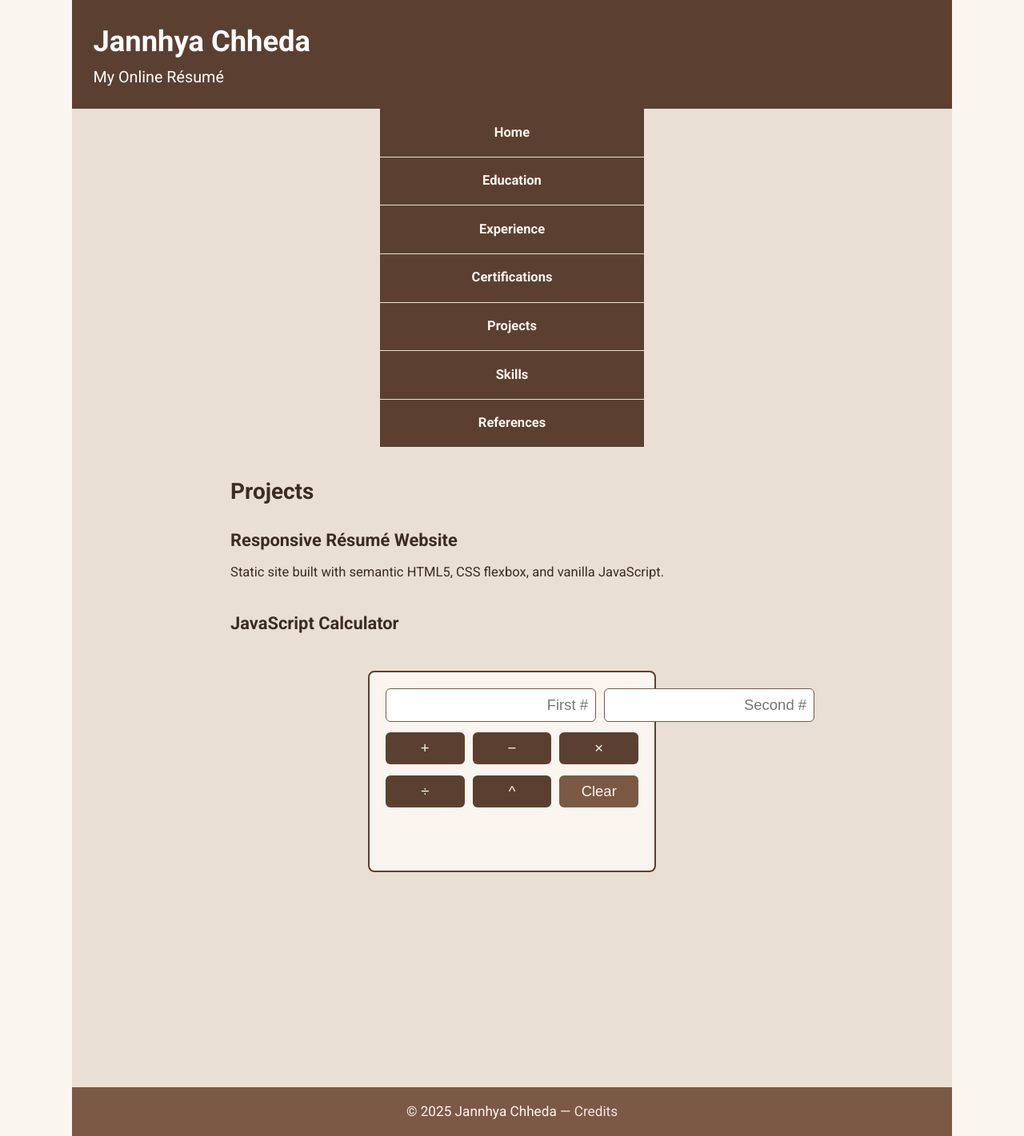
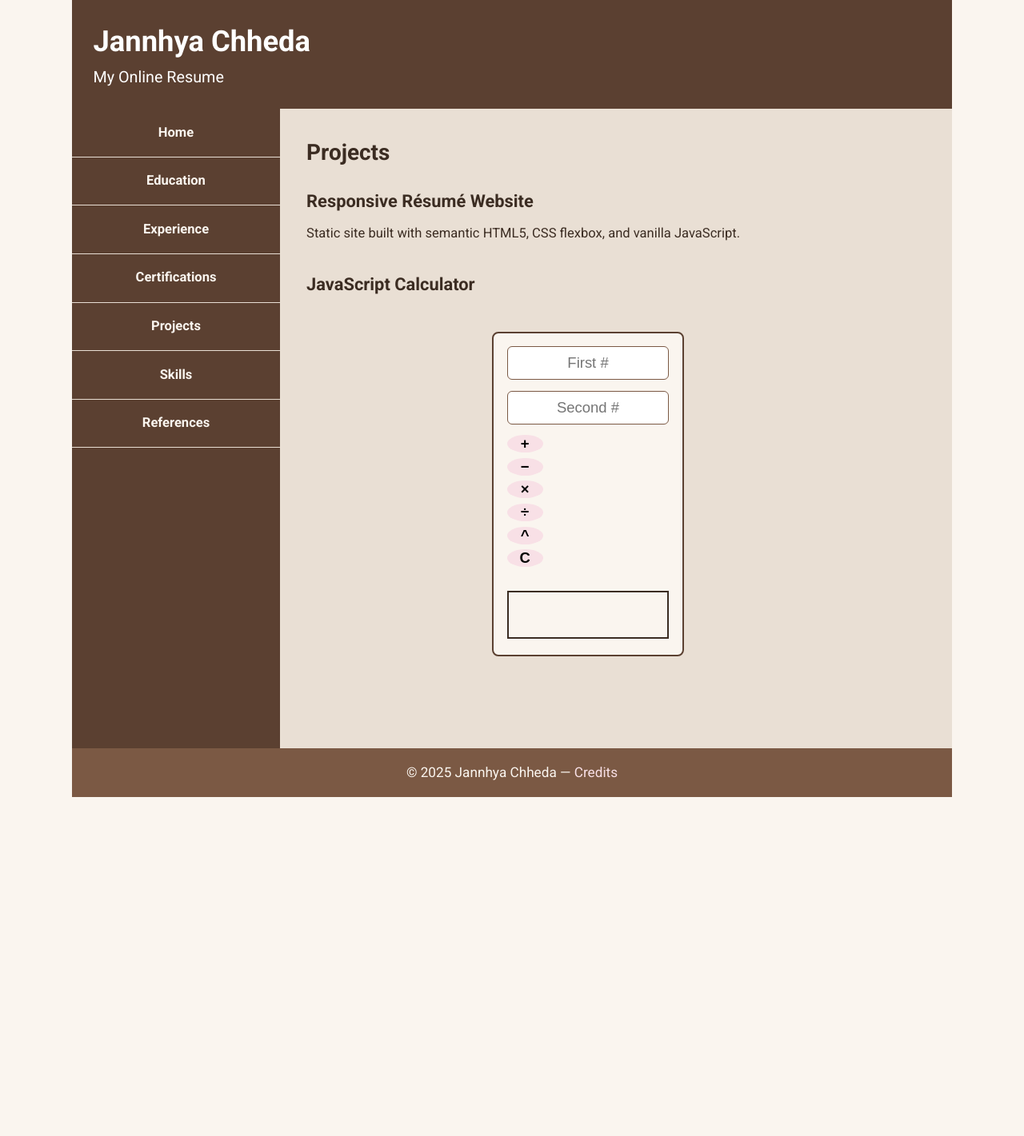
Before and after one commit to jannhyachheda/mp1, a plain HTML site: page projects.html in a window 1280 px wide. Shown: the whole page at 80% size. After the commit the page ends 997 px from the top, so only its background shows below. Drawn offline with Linux system fonts and the light colour scheme.

Commit message:
Final - fixed errors. changed layout and content.

```diff
--- a/calc.js
+++ b/calc.js
@@ -20,7 +20,7 @@ function divide(){
 function power(){
     const [a,b] = getVals();
     let res = 1;
-    for(let i = 0; i < b; i++){ res *= a; }   // required for-loop
+    for(let i = 0; i < b; i++){ res *= a; }
     show(res);
 }
 function clearCalc(){
--- a/projects.html
+++ b/projects.html
@@ -6,14 +6,12 @@
     <title>Projects | Jannhya Chheda</title>
     <link rel="stylesheet" href="style.css">
 </head>
-<body>
+<body class="calc-vert">
 <div class="container">
-    <header>
-        <h1>Jannhya Chheda</h1>
-        <p>My Online Résumé</p>
-    </header>
+    <header><h1>Jannhya Chheda</h1><p>My Online Resume</p></header>
 
-    <nav>
+    <div class="page-flex">
+        <nav class="fixed-side">
             <ul>
                 <li><a href="index.html">Home</a></li>
                 <li><a href="education.html">Education</a></li>
@@ -33,34 +31,27 @@
                 <p>Static site built with semantic HTML5, CSS flexbox, and vanilla JavaScript.</p>
             </section>
 
-        <!-- ---------- Calculator ---------- -->
             <h3>JavaScript Calculator</h3>
 
             <div id="calc-shell">
-            <div class="row">
                 <input id="num1" type="text" placeholder="First #">
                 <input id="num2" type="text" placeholder="Second #">
-            </div>
 
                 <div class="row">
                     <button onclick="add()">+</button>
                     <button onclick="subtract()">−</button>
                     <button onclick="multiply()">×</button>
+                    <button onclick="divide()">÷</button>
+                    <button onclick="power()">^</button>
+                    <button onclick="clearCalc()">C</button>
                 </div>
 
-            <div class="row">
-                <button onclick="divide()">÷</button>
-                <button onclick="power()">^</button>
-                <button class="clear" onclick="clearCalc()">Clear</button>
+                <div id="result" class="result-box"></div>
+            </div>
+        </main>
     </div>
 
-            <h4 id="result"></h4>
-        </div>
-    </main>
-
-    <footer>
-        <p>© 2025 Jannhya Chheda — <a href="credits.html">Credits</a></p>
-    </footer>
+    <footer><p>© 2025 Jannhya Chheda — <a href="credits.html">Credits</a></p></footer>
 </div>
 <script src="calc.js"></script>
 </body>
--- a/style.css
+++ b/style.css
@@ -1,144 +1,56 @@
-/* GOOGLE FONT */
+/* GOOGLE FONT + COLOR PALETTE (unchanged) */
 @import url('https://fonts.googleapis.com/css2?family=Roboto:wght@300;400;700&display=swap');
-
-/* ---------- PALETTE ---------- */
 :root{
-    --brown-900:#5b4031;
-    --brown-700:#7b5944;
-    --beige-100:#faf5ef;
-    --beige-300:#e9dfd4;
-    --pink-200:#f8e0e6;
-    --text-dark:#3b2c22;
+    --brown-900:#5b4031; --brown-700:#7b5944;
+    --beige-100:#faf5ef; --beige-300:#e9dfd4;
+    --pink-200:#f8e0e6;  --text-dark:#3b2c22;
 }
 
-/* ---------- RESET / BASE ---------- */
+/* BASE + HEADER + FOOTER (unchanged) */
 *{margin:0;padding:0;box-sizing:border-box;}
 html{font-size:calc(14px + .2vw);scroll-behavior:smooth;}
-body{
-    font-family:'Roboto',sans-serif;
-    background:var(--beige-100);
-    color:var(--text-dark);
-    line-height:1.6;
-}
+body{font-family:'Roboto',sans-serif;background:var(--beige-100);color:var(--text-dark);line-height:1.6;}
 img{max-width:100%;height:auto;border-radius:6px;}
+.container{display:flex;flex-direction:column;align-items:center;max-width:1100px;margin:auto;background:var(--beige-300);min-height:100vh;}
+header{width:100%;background:var(--brown-900);color:#fff;padding:1.4rem 1.6rem;}
+header h1{font-size:calc(1.5rem + .9vw);} header p{font-size:calc(1rem + .25vw);}
+@media(max-width:750px){header{text-align:center;}}
+footer{width:100%;background:var(--brown-700);color:var(--beige-100);text-align:center;padding:1rem 0;font-size:calc(.9rem + .18vw);}
+footer a{color:var(--pink-200);text-decoration:none;} footer a:hover{text-decoration:underline;}
 
-/* ---------- PAGE WRAPPER ---------- */
-.container{
-    display:flex;
-    flex-direction:column;
-    align-items:center;
-    max-width:1100px;
-    margin:0 auto;
-    background:var(--beige-300);
-    min-height:100vh;
-}
+/* TWO-COLUMN LAYOUT */
+.page-flex{display:flex;width:100%;}
+@media(max-width:750px){.page-flex{flex-direction:column;}}
+nav.fixed-side{flex:0 0 260px;background:var(--brown-900);}
+@media(max-width:750px){nav.fixed-side{flex:none;width:100%;}}
 
-/* ---------- HEADER ---------- */
-header{
-    width:100%;
-    background:var(--brown-900);
-    color:#fff;
-    padding:1.4rem 1.6rem;
-}
-header h1{font-size:calc(1.5rem + .9vw);font-weight:700;}
-header p{font-size:calc(1rem + .25vw);}
-@media(max-width:750px){header{text-align:center;}}
-
-/* ---------- NAVIGATION ---------- */
-nav{
-    width:100%;
-    background:var(--brown-900);
-}
-nav ul{
-    list-style:none;
-    display:flex;
-    flex-direction:column;
-}
+/* NAV LINKS */
+nav ul{list-style:none;display:flex;flex-direction:column;}
 nav li{border-bottom:1px solid var(--beige-300);}
-nav a{
-    display:block;
-    padding:1rem;
-    text-align:center;
-    text-decoration:none;
-    font-weight:700;
-    color:var(--beige-100);
-}
+nav a{display:block;padding:1rem;text-align:center;font-weight:700;color:var(--beige-100);text-decoration:none;}
 nav a:hover{background:var(--pink-200);color:var(--text-dark);}
 @media(max-width:750px){
     nav ul{flex-direction:row;flex-wrap:wrap;}
-    nav li{flex:1;border-bottom:none;border-right:1px solid var(--beige-300);}
-    nav li:last-child{border-right:none;}
+    nav li{flex:1;border-bottom:none;border-right:1px solid var(--beige-300);} nav li:last-child{border-right:none;}
 }
-@media(min-width:751px){nav{max-width:30%;}}
 
-/* ---------- MAIN ---------- */
-main{
-    flex:1;
-    width:100%;
-    padding:2rem;
-    min-height:100vh;               /* prevents bottom gap */
-}
+/* MAIN */
+main{flex:1;padding:2rem;min-height:100vh;width:100%;}
 @media(min-width:1001px){main{max-width:70%;}}
-.section{margin-bottom:2rem;}
-h2{margin-bottom:1.2rem;font-size:calc(1.3rem + .5vw);}
-h3{margin-bottom:0.6rem;font-size:calc(1.05rem + .35vw);}
-ul.bullets{padding-left:1.3rem;}
-ul.bullets li{margin-bottom:0.5rem;}
+.section{margin-bottom:2rem;} h2{margin-bottom:1.2rem;font-size:calc(1.3rem + .5vw);} h3{margin-bottom:0.6rem;font-size:calc(1.05rem + .35vw);}
+ul.bullets{padding-left:1.3rem;} ul.bullets li{margin-bottom:0.5rem;}
 
-/* ---------- FOOTER ---------- */
-footer{
-    width:100%;
-    background:var(--brown-700);
-    color:var(--beige-100);
-    text-align:center;
-    padding:1rem 0;
-    font-size:calc(.9rem + .18vw);
-}
-footer a{color:var(--pink-200);text-decoration:none;}
-footer a:hover{text-decoration:underline;}
+/* REFERENCE CARDS (beige theme) */
+.ref-card{background:var(--beige-100);border-left:6px solid var(--brown-700);padding:1rem 1.2rem;margin-bottom:1.6rem;border-radius:6px;}
+.ref-card em{color:var(--brown-900);}  /* subtle highlight */
 
-/* ---------- CALCULATOR ---------- */
-#calc-shell{
-    max-width:360px;
-    margin:2.5rem auto;
-    padding:1.2rem;
-    border:2px solid var(--brown-900);
-    border-radius:8px;
-    background:var(--beige-100);
-    display:flex;
-    flex-direction:column;
-    gap:0.8rem;
-}
+/* CALCULATOR (standard + vertical variant) */
+#calc-shell{max-width:360px;margin:2.5rem auto;padding:1.2rem;border:2px solid var(--brown-900);border-radius:8px;background:var(--beige-100);display:flex;flex-direction:column;gap:0.8rem;}
 #calc-shell .row{display:flex;gap:0.6rem;justify-content:space-between;}
-#calc-shell input{
-    flex:1;
-    padding:0.55rem;
-    font-size:calc(1rem + .15vw);
-    border:1px solid var(--brown-700);
-    border-radius:6px;
-    text-align:right;
-    background:#fff;
-}
-#calc-shell button{
-    flex:1;
-    padding:0.55rem;
-    font-size:calc(1rem + .15vw);
-    background:var(--brown-900);
-    color:var(--beige-100);
-    border:none;
-    border-radius:6px;
-    cursor:pointer;
-}
-#calc-shell button:hover{background:var(--pink-200);color:var(--text-dark);}
-#calc-shell button.clear{background:var(--brown-700);}
-#calc-shell h4{
-    min-height:2.4rem;
-    text-align:center;
-    font-size:calc(1.1rem + .25vw);
-    margin-top:.4rem;
-}
-#calc-shell h4.neg{color:red;}
-@media(max-width:500px){
-    #calc-shell{max-width:100%;padding:1rem;}
-    #calc-shell .row{flex-direction:column;}
-}
+#calc-shell input{flex:1;padding:0.55rem;font-size:calc(1rem + .15vw);border:1px solid var(--brown-700);border-radius:6px;text-align:right;background:#fff;}
+#calc-shell button{flex:1;padding:0.55rem;font-size:calc(1rem + .15vw);background:var(--brown-900);color:var(--beige-100);border:none;border-radius:6px;cursor:pointer;}
+#calc-shell button:hover{background:var(--pink-200);color:var(--text-dark);} #calc-shell h4{min-height:2.4rem;text-align:center;font-size:calc(1.1rem + .25vw);} #calc-shell h4.neg{color:red;}
+.calc-vert #calc-shell{max-width:240px;padding:1rem;} .calc-vert #calc-shell .row{flex-direction:column;gap:0.4rem;}
+.calc-vert #calc-shell input{text-align:center;} .calc-vert #calc-shell button{width:45px;height:45px;border-radius:50%;padding:0;font-weight:700;background:var(--pink-200);color:#000;}
+.calc-vert #calc-shell button:hover{background:#ffd8e6;} .calc-vert #calc-shell .result-box{width:100%;min-height:60px;border:2px solid var(--text-dark);display:flex;align-items:center;justify-content:center;font-size:1.4rem;margin:1rem 0 0.2rem;}
+@media(max-width:500px){#calc-shell{max-width:100%;padding:1rem;} .calc-vert #calc-shell .row{flex-direction:column;}}
```
Also changed, not shown: certifications.html (+6 -9 lines), education.html (+6 -9 lines), experience.html (+12 -15 lines), index.html (+6 -4 lines), references.html (+19 -22 lines), skills.html (+10 -13 lines). Lines whose indentation alone changed are shown as unchanged.
